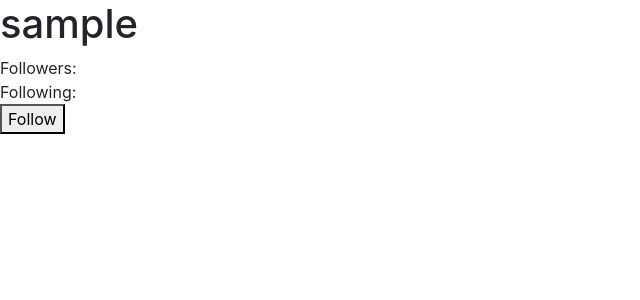
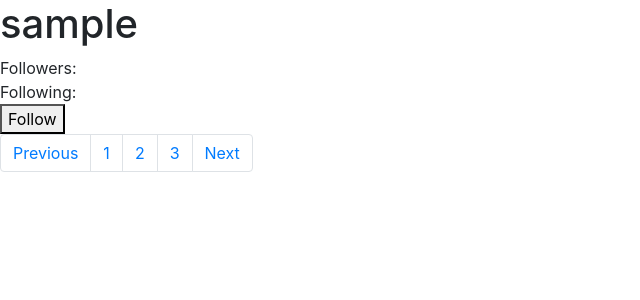
Before and after one commit to pearcepallen/Network, a Django app: a page that uses network/templates/network/layout.html in a window 1280 px wide. Shown: the part 56-356 px from the top of the page, without its empty margins (0-640 px from the left). Run offline with Django 3.2, Linux system fonts and the light colour scheme; data that the repository does not hold is empty; some libraries are stand-ins or nearby versions.

Commit message:
Added Pagination call

```diff
--- a/network/static/network/post.js
+++ b/network/static/network/post.js
@@ -1,7 +1,7 @@
 document.addEventListener('DOMContentLoaded', function() {
     if(document.querySelector('#posts'))
     {
-        posts();
+        posts(1);
     }
 
     if(document.querySelector('#following'))
@@ -30,26 +30,18 @@
 });
 
 
-function posts() {
+function posts(page) {
     // Load Posts
-    fetch('/posts')
+    fetch(`/posts/${page}`)
         .then(response => response.json())
         .then(post => {
             // Print posts
-            console.log(post);
+            console.log(post[2].data);
 
-            load_posts(post, '#posts');
+            load_posts(post[2].data, '#posts');
         });
 }
 
-function page_posts(page) {
-    // Pagination of Posts
-    fetch(`page_posts/${page}`)
-        .then(response => response.json())
-        .then (post => {
-            console.log(post);
-        })
-}
 
 function following() {
     fetch(`/following_posts/${curr_user}`)
--- a/network/templates/network/layout.html
+++ b/network/templates/network/layout.html
@@ -50,5 +50,16 @@
             {% block body %}
             {% endblock %}
         </div>
+
+        <nav aria-label="Page navigation example">
+            <ul class="pagination">
+              <li class="page-item"><a class="page-link" href="#">Previous</a></li>
+              <li class="page-item"><a class="page-link" href="#">1</a></li>
+              <li class="page-item"><a class="page-link" href="#">2</a></li>
+              <li class="page-item"><a class="page-link" href="#">3</a></li>
+              <li class="page-item"><a class="page-link" href="#">Next</a></li>
+            </ul>
+        </nav>
+
     </body>
 </html>
--- a/network/urls.py
+++ b/network/urls.py
@@ -15,10 +15,10 @@
 
     # API Routes
     path("new_post", views.new_post, name="new_post"),
-    path("posts", views.posts, name="posts"),
+    path("posts/<int:page>", views.posts, name="posts"),
     path("posts/<str:user>", views.profile_posts, name="user"),
     path("follow/<str:user>/<str:req_user>", views.follow, name="follow"),
     path("following/<str:user>/<str:req_user>", views.followed, name="followed"),
-    path("following_posts/<str:req_user>", views.following_posts, name="following_posts"),
-    path("page_posts/<int:page>", views.page_posts, name="page_posts")
+    path("following_posts/<str:req_user>", views.following_posts, name="following_posts")
+    # path("page_posts/<int:page>", views.page_posts, name="page_posts")
 ]
--- a/network/views.py
+++ b/network/views.py
@@ -6,6 +6,8 @@
 from django.http import JsonResponse
 from django.core.paginator import Paginator
 from django.shortcuts import render
+from django.core.serializers.json import DjangoJSONEncoder
+from django.core.serializers import serialize
 from django.urls import reverse
 
 
@@ -105,14 +107,32 @@
     return JsonResponse({"message": "Successfully posted."}, status=201)
 
 
-def posts(request):
+def posts(request, page):
     posts = Post.objects.all()
     if not posts:
         return JsonResponse({"message": "No Posts"}, status=200)
     else:
         posts = posts.order_by("-timestamp").all()
-        return JsonResponse([post.serialize() for post in posts], safe=False)
+        paginator = Paginator(posts, 10) # Show 10 posts per page.
 
+        page_obj = paginator.get_page(page)
+
+        data = ({"prev": page_obj.has_previous() and page_obj.previous_page_number() or None},
+                {"next": page_obj.has_next() and page_obj.next_page_number() or None },
+                {"data": [page.serialize() for page in page_obj]})
+        return JsonResponse(data, safe=False)
+
+# def page_posts(request, page):
+    # posts = Post.objects.all()
+    # posts = posts.order_by("-timestamp").all()
+    # paginator = Paginator(posts, 10) # Show 10 posts per page.
+
+    # page_obj = paginator.get_page(page)
+
+    # data = ({"prev": page_obj.has_previous() and page_obj.previous_page_number() or None},
+            # {"next": page_obj.has_next() and page_obj.next_page_number() or None },
+            # {"data": [page.serialize() for page in page_obj]})
+    # return JsonResponse(data, safe=False)
 
 def follow(request, user, req_user):
     #Check if user is already followed by request.user
@@ -157,16 +177,3 @@
 
 def following(request):
     return render(request, "network/following.html")
-
-
-def page_posts(request, page):
-    posts = Post.objects.all()
-    posts = posts.order_by("-timestamp").all()
-    paginator = Paginator(posts, 10) # Show 10 posts per page.
-
-    page_obj = paginator.get_page(page)
-
-    data = ({"prev": page_obj.has_previous() and page_obj.previous_page_number() or None},
-            {"next": page_obj.has_next() and page_obj.next_page_number() or None },
-            {"data": [page.serialize() for page in page_obj]})
-    return JsonResponse(data, safe=False)
```
